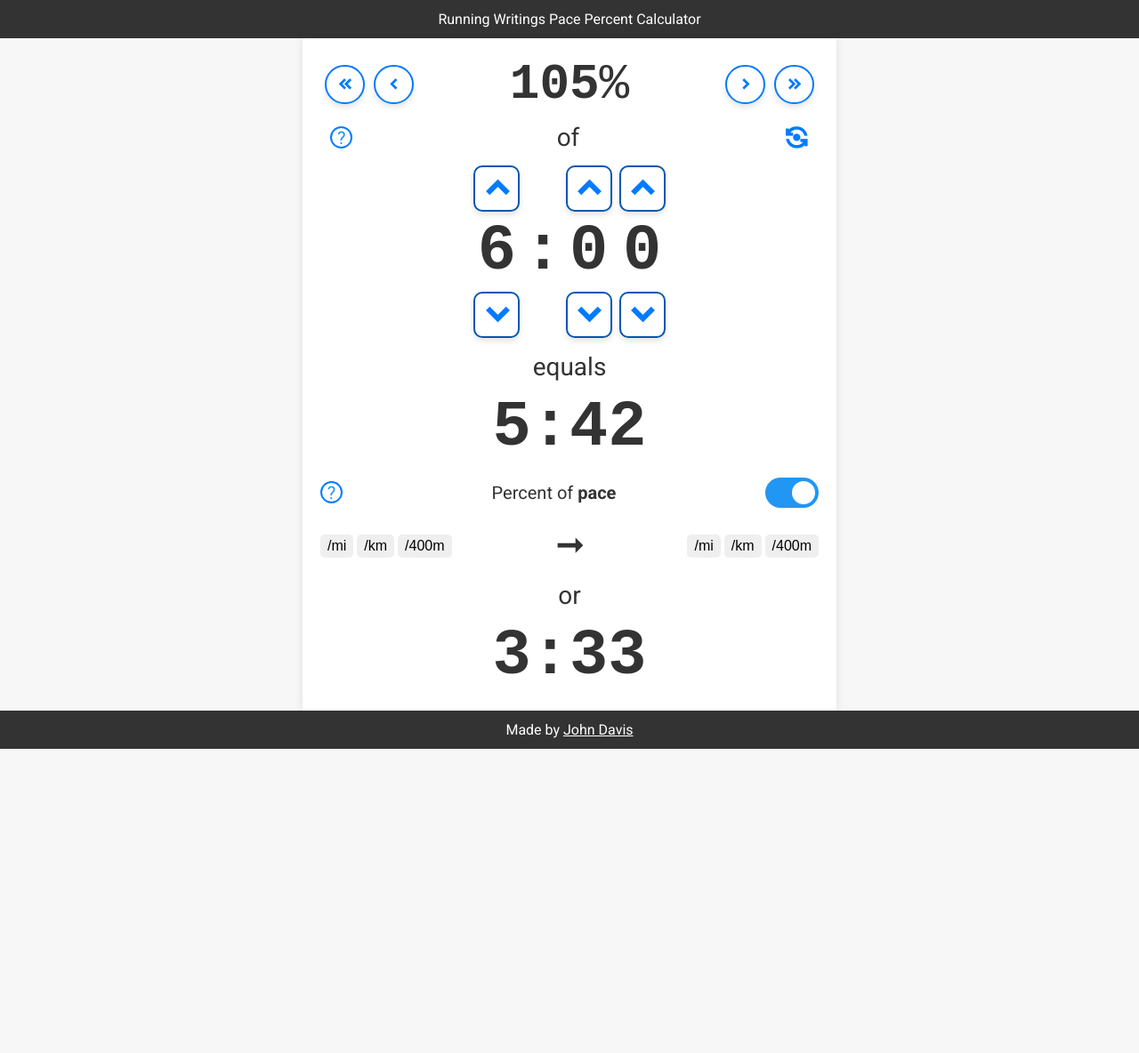
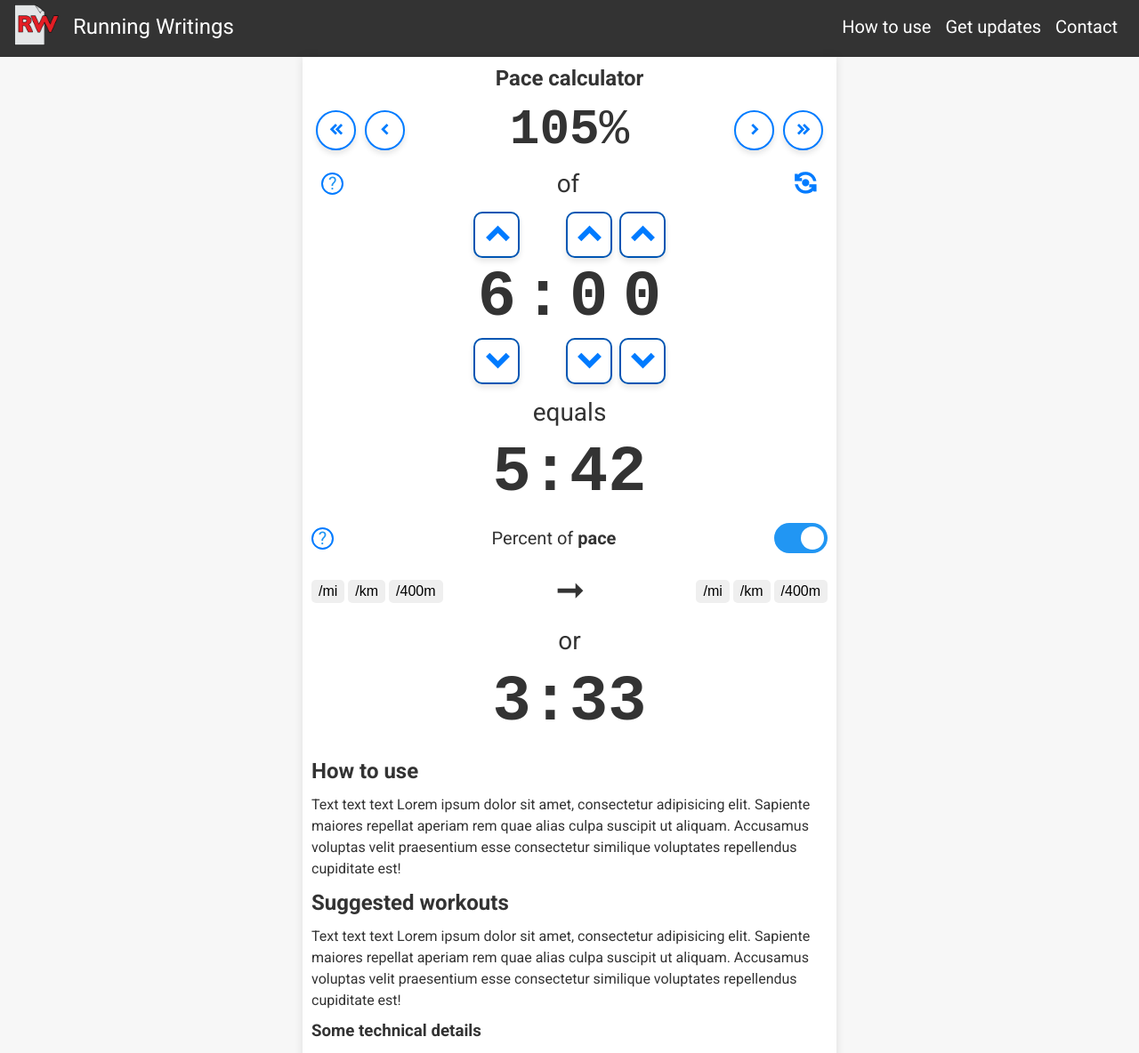
Before and after one commit to johnjdavisiv/pace-percents, a plain HTML site: page index.html in a window 1280 px wide. Shown: the top 1184 px of the page at 89% size. Before the commit the page ends 842 px from the top, so only its background shows below. Drawn offline with Linux system fonts and the light colour scheme; a web font is replaced by a local one.

Commit message:
logo and header

```diff
--- a/index.html
+++ b/index.html
@@ -4,6 +4,7 @@
     <meta charset="UTF-8">
     <meta name="viewport" content="width=device-width, initial-scale=1.0">
     <title>Pace Percentage Calculator - from Running Writings</title>
+    <link rel="stylesheet" href="https://maxcdn.bootstrapcdn.com/font-awesome/4.4.0/css/font-awesome.min.css">
     <link href="https://fonts.googleapis.com/icon?family=Material+Icons" rel="stylesheet">
     <link rel="stylesheet" type="text/css" href="styles.css">
     <script src="scripts.js" defer></script>
@@ -20,10 +21,19 @@ Think - what about this would goet me a job?
     <!-- Hmm really needs an INNER BOX that contains the stuff
         , let white expand beyond as needed. iinerb box dicated by pct arrows  -->
     <div class="header">
-        Running Writings Pace Percent Calculator
+        <a href="https://www.runningwritings.com"><img class="logo" src="images/RunningWritings-logo.png" href="https://www.runningwritings.com"></a>
+        <div class="inner-header">
+            <div class="logo-link"><a href="https://www.runningwritings.com">Running Writings</a></div>
+            <ul class="menu">
+                <li><a href="#how-to-use">How to use</a></li>
+                <li><a href="#get-updates">Get updates</a></li>
+                <li><a href="#contact">Contact</a></li>
+            </ul>
+        </div>
     </div>
     <div class="main-content">
         <div class="app-content">
+            <h1>Pace calculator</h1>
             <div class="flip-container">
                 <div class="percent-box">
                     <div class="arrow-box">
@@ -106,9 +116,30 @@ Think - what about this would goet me a job?
                 </div>
             </div>
         </div>
+        <div class="about-container">
+            <h2 id="how-to-use">How to use</h2>
+            <p>Text text text Lorem ipsum dolor sit amet, consectetur adipisicing elit. Sapiente maiores repellat aperiam rem quae alias culpa suscipit ut aliquam. Accusamus voluptas velit praesentium esse consectetur similique voluptates repellendus cupiditate est!</p>
+            <h2>Suggested workouts</h2>
+            <p>Text text text Lorem ipsum dolor sit amet, consectetur adipisicing elit. Sapiente maiores repellat aperiam rem quae alias culpa suscipit ut aliquam. Accusamus voluptas velit praesentium esse consectetur similique voluptates repellendus cupiditate est!</p>
+            <h3>Some technical details</h2>
+            <p>Technical details are here</p>
+            <h3 id="percent-of">Forward and backward calculations</h3>
+            <p>Lorem ipsum dolor, sit amet consectetur adipisicing elit. Numquam corporis explicabo similique illo odit hic tempora soluta vitae, natus laborum sunt accusantium, eaque cumque quaerat ex facilis non!</p>
+            <div>
+                pace_vs-psed
+            </div>
+            <h3 id="pace-vs-speed">Percent of pace vs. percent of speed</h3>
+            <p>Text text text Lorem ipsum dolor sit amet, consectetur adipisicing elit. Sapiente maiores repellat aperiam rem quae alias culpa suscipit ut aliquam. Accusamus voluptas velit praesentium esse consectetur similique voluptates repellendus cupiditate est!</p>
+            <h2  id="get-updates">Get updates</h2>
+            <p>Email newsletter here</p>
+            <span>EMAIL NEWSLETTER BLOCK</span>
+            <h2 id="contact">Contact</h2>
+            <p>MY EMAIL GOES HERE</p>
+        </div>
     </div>
     <div class="footer">
         Made by <a class="author-link" href="https://www.runningwritings.com">John Davis</a>
+        <a href="https://github.com/johnjdavisiv/pace-percents" target="_blank"><i class="fa fa-github github-icon"></i></a>
     </div>
 </body>
 </html>
--- a/styles.css
+++ b/styles.css
@@ -34,9 +34,70 @@ body {
     width: 100%; /* spans the full viewport width */
     background-color: #333; /* a dark background for contrast */
     color: white; /* white text for visibility against the dark background */
-    padding: 12px; /* some spacing around the content */
+    padding: 12px 0; /* some spacing around the content */
+}
+
+.header {
+    display:flex;
+    justify-content: space-between;
+    align-items:center;
+    border-bottom: solid #333 4px;
+    padding: 0.2em 1em;
+}
+
+.inner-header {
+    width: 100%;
+    display: flex;
+    justify-content: space-between;
+    align-items: center;
+    padding: 0 0 0 1em;
+}
+
+h1 {
+    font-size: 1.5em;
+    padding: 0 0 0.5em 0;
+}
+
+
+.footer {
     text-align: center;
 }
+
+img.logo {
+    height: 50px;
+    width: auto;
+}
+
+.logo-link a {
+    color: white;
+    text-decoration: none;
+    font-size:1.5em;
+}
+
+
+.logo-link a:hover{
+    color:#84caff;
+}
+
+.menu {
+    display: flex;
+}
+
+.menu li{
+    list-style: none;
+    padding: 0.2em 0.5em;
+}
+
+.menu a{
+    text-decoration: none;
+    color:white;
+    font-size: 1.25em;
+}
+
+.menu a:hover{
+    color:#84caff;
+}
+
 
 .flip-container{
     width: 100%
@@ -49,12 +110,21 @@ body {
     flex: 1; /* takes all available space, pushing the footer down */
     background-color: white; /* a white box for content */
     margin: 0px 0; /* some vertical spacing between header, content, and footer */
-    padding: 20px; /* some spacing around the content */
+    padding: 10px; /* some spacing around the content */
     box-shadow: 0 0 10px rgba(0, 0, 0, 0.1); /* subtle shadow for depth */
     display: flex;
     flex-direction: column;
     align-items: center;
     flex: auto;
+}
+
+.about-container {
+    margin: 10px 0px;
+    line-height: 1.5;
+}
+
+.about-container h2, .about-container h3 {
+    padding: 0.5rem 0;
 }
 
 
@@ -109,7 +179,7 @@ body {
 /* Responsive styling */
 @media (max-width: 980px) { /* slightly bigger than 960px to account for the padding */
     .main-content {
-        padding: 20px 10px; /* reduce horizontal padding on smaller screens */
+        padding: 10px 10px; /* reduce horizontal padding on smaller screens */
     }
 }
 /* Digitbox */
@@ -392,3 +462,11 @@ body {
 .author-link{
     color:white;
 }
+
+
+.github-icon {
+    padding: 0 1em;
+    font-size:1.25em;
+    text-decoration: none;
+    color:white;
+}
```
Also changed, not shown: images/RW favicon.png (added), images/RunningWritings-logo.png (added).
